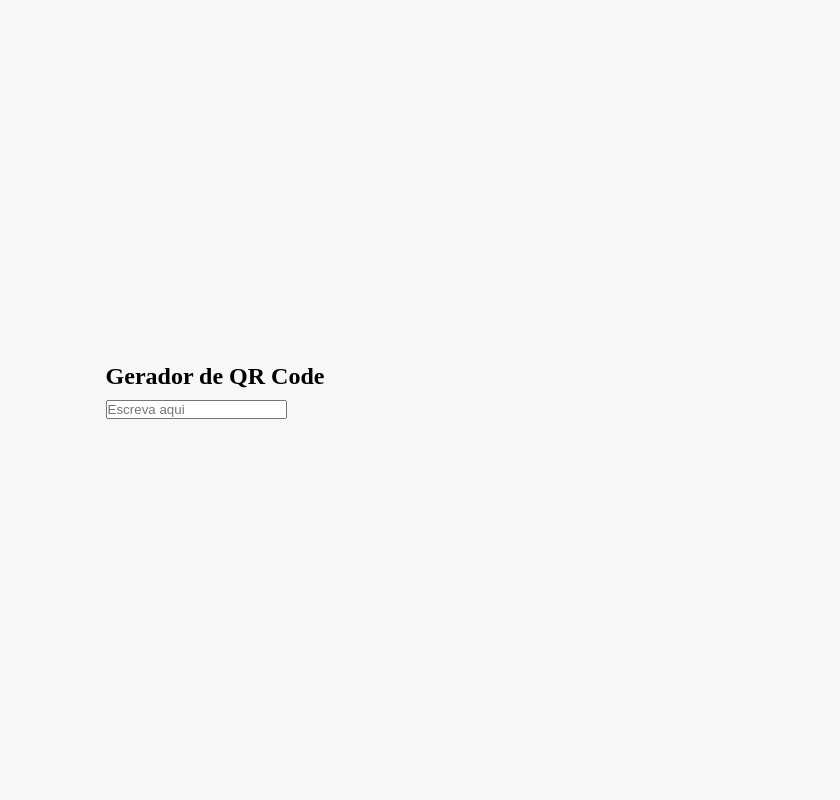
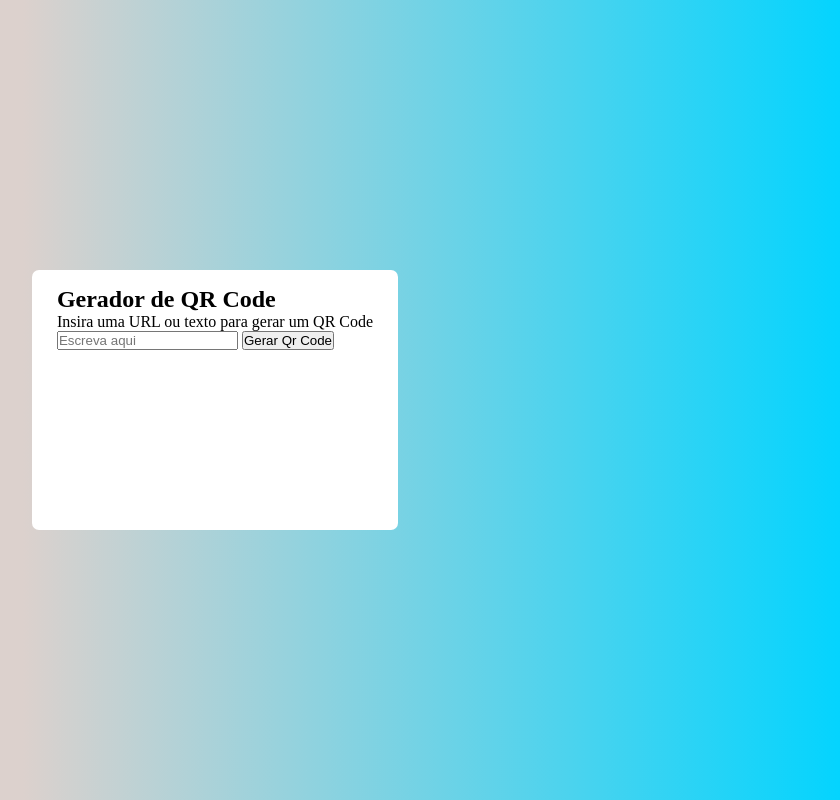
Before and after one commit to VanessaPro/Gerador-de-QR-Code-, a plain HTML site: page index.html in a window 1280 px wide. Shown: the whole page, without its empty margins (425-1265 px from the left). Drawn offline with Linux system fonts and the light colour scheme.

Commit message:
Ajuste no html

```diff
--- a/code.css
+++ b/code.css
@@ -10,10 +10,13 @@ body{
     align-items: center;
     justify-content: center;
     background-color: #f7f7f7;
+    background: linear-gradient(90deg, #dcd1cd 35%, rgba(0,212,255,1) 100%);
 }
 
 main{
-    display: flex;
-    flex-direction: column;
-    gap: 10px;
+    height: 260px;
+    background: #fff;
+    max-width: 410px;
+    border-radius: 7px;
+    padding: 16px 25px;
 }
--- /dev/null
+++ b/code.js
@@ -0,0 +1,14 @@
+const input = document.querySelector("input");
+const qrcode = document.querySelector("qrcode")
+
+document.addEventListener("keypress", (e) => {
+    if (e.key === "Enter") {
+      canQRCode();
+    }
+  })
+
+  function canQRCode() {
+    if (!input.value) return;
+
+
+  }
--- a/index.html
+++ b/index.html
@@ -8,17 +8,19 @@
     <link rel="stylesheet" href="code.css">
 </head>
 <body>
-    <main>
+    <main class="form">
         <h2>Gerador de QR Code</h2>
+        <P>Insira uma URL ou texto para gerar um QR Code</P>
 
         <div class="content">
             <input placeholder="Escreva aqui">
+            <button>Gerar Qr Code</button>
             <div class="qrcodecontent">
                 <img id="qrcode" src="">
 
             </div>
         </div>
     </main>
-
+   <script src="code.js"></script>
 </body>
 </html>
```
